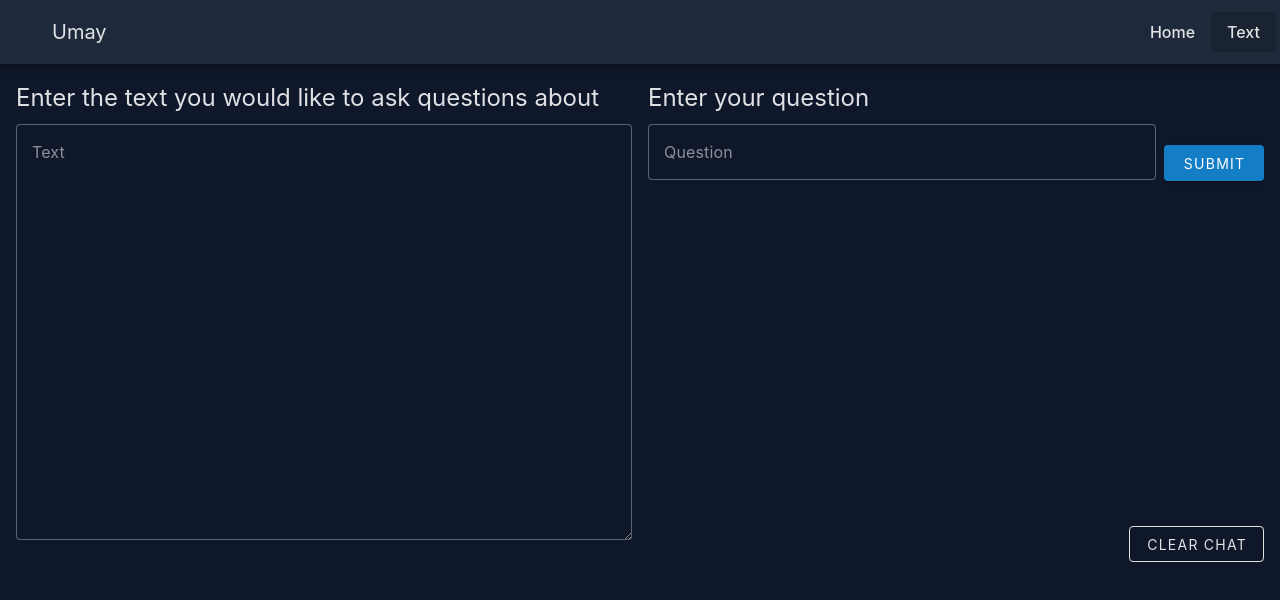
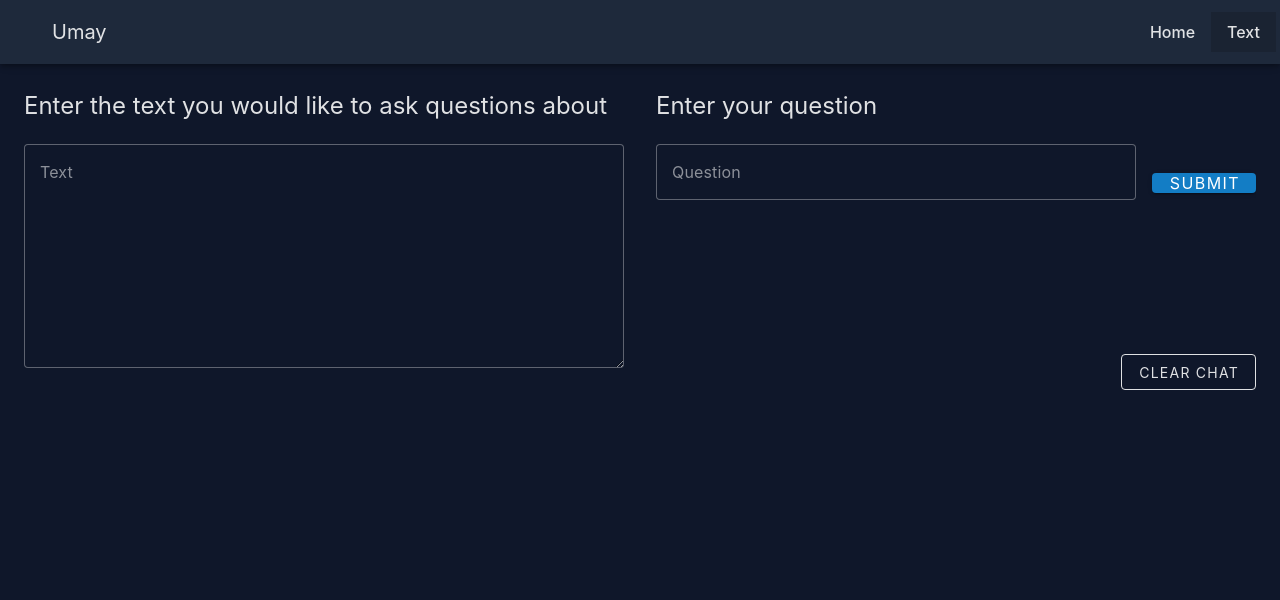
Before and after one commit to nsdumanlife/umay, a Vue app: page /text in a window 1280 px wide. Shown: the top 600 px of the page. Built offline with nearby package versions, Linux system fonts and the light colour scheme; the HTML template or start-up script is replaced by a standard one.

Commit message:
Make text viev responsive

```diff
--- a/src/views/text-view.vue
+++ b/src/views/text-view.vue
@@ -26,7 +26,7 @@ const clearChat = () => {
         variant="outlined"
         v-model="textChatStore.text"
         label="Text"
-        rows="16"
+        rows="8"
         :error-messages="
           !textChatStore.text.trim() && textChatStore.error ? ['Text is required'] : []
         "
@@ -95,45 +95,123 @@ const clearChat = () => {
 <style scoped>
 .text-view-container {
   display: flex;
+  flex-direction: column;
   gap: 1rem;
-  flex: 1;
-  max-height: calc(100vh - var(--header-height, 64px));
-  overflow: hidden;
+  padding: 0.75rem;
+  min-height: 100vh;
 }
 
 .text-container {
   display: flex;
   flex-direction: column;
-  gap: 0.5rem;
-  flex: 1;
-  overflow: hidden;
+  gap: 0.75rem;
+  margin-bottom: 1rem;
+}
+
+.text-container h2 {
+  font-size: 1.125rem;
+  margin-bottom: 0.5rem;
 }
 
 .question-container {
   display: flex;
   flex-direction: column;
-  gap: 0.5rem;
-  flex: 1;
-  overflow: hidden;
+  gap: 0.75rem;
+}
+
+.question-container h2 {
+  font-size: 1.125rem;
+  margin-bottom: 0.5rem;
 }
 
 .question-input-container {
   display: flex;
-  gap: 0.5rem;
-  align-items: center;
+  flex-direction: column;
+  gap: 0.75rem;
   flex-shrink: 0;
 }
 
+.submit-btn {
+  width: 100%;
+  height: 48px;
+  font-size: 1rem;
+}
+
 .error-alert {
-  margin: 0.5rem 0;
+  margin: 0.75rem 0;
   flex-shrink: 0;
 }
 
 .response-container {
   display: flex;
   flex-direction: column;
-  gap: 1rem;
+  gap: 0.75rem;
   margin: 1rem 0;
+}
+
+.history-card {
+  margin-bottom: 0.75rem;
+}
+
+.loading-card {
+  opacity: 0.8;
+}
+
+.loading-text {
+  color: rgb(var(--v-theme-on-surface));
+  opacity: 0.7;
+}
+
+.clear-button-container {
+  display: flex;
+  justify-content: center;
+  margin-top: 1rem;
+  padding-top: 0.75rem;
+  padding-bottom: 1rem;
+}
+
+@media (min-width: 768px) {
+  .text-view-container {
+    flex-direction: row;
+    gap: 1.5rem;
+    padding: 1rem;
+    min-height: auto;
+    max-height: calc(100vh - var(--header-height, 64px));
+    overflow: hidden;
+  }
+
+  .text-container {
+    flex: 1;
+    margin-bottom: 0;
+    overflow: hidden;
+  }
+
+  .text-container h2 {
+    font-size: 1.25rem;
+  }
+
+  .question-container {
+    flex: 1;
+    overflow: hidden;
+  }
+
+  .question-container h2 {
+    font-size: 1.25rem;
+  }
+
+  .question-input-container {
+    flex-direction: row;
+    align-items: center;
+    gap: 0.75rem;
+  }
+
+  .submit-btn {
+    width: auto;
+    min-width: 100px;
+    height: auto;
+  }
+
+  .response-container {
     flex: 1;
     overflow-y: auto;
     max-height: calc(100% - 120px);
@@ -142,7 +220,7 @@ const clearChat = () => {
     scrollbar-color: rgba(var(--v-theme-primary), 0.3) rgba(var(--v-theme-surface-variant), 0.1);
   }
 
-/* Custom scrollbar styling */
+  /* Custom scrollbar styling for desktop */
   .response-container::-webkit-scrollbar {
     width: 8px;
   }
@@ -166,30 +244,34 @@ const clearChat = () => {
     background: rgba(var(--v-theme-primary), 0.7);
   }
 
-.history-card {
-  margin-bottom: 0.5rem;
+  .clear-button-container {
+    justify-content: flex-end;
+    margin-top: auto;
+    padding-bottom: 0;
+  }
 }
 
-.loading-card {
-  opacity: 0.8;
+@media (min-width: 1200px) {
+  .text-view-container {
+    gap: 2rem;
+    padding: 1.5rem;
   }
 
-.loading-text {
-  color: rgb(var(--v-theme-on-surface));
-  opacity: 0.7;
+  .text-container h2,
+  .question-container h2 {
+    font-size: 1.5rem;
   }
 
-.clear-button-container {
-  display: flex;
-  justify-content: flex-end;
-  margin-top: auto;
+  .question-input-container {
+    gap: 1rem;
   }
 
-.text-view-row {
-  height: calc(100% - var(--header-height));
+  .response-container {
+    gap: 1rem;
   }
 
-.submit-btn {
-  min-width: 100px;
+  .history-card {
+    margin-bottom: 1rem;
+  }
 }
 </style>
```
Lines whose indentation alone changed are shown as unchanged.
